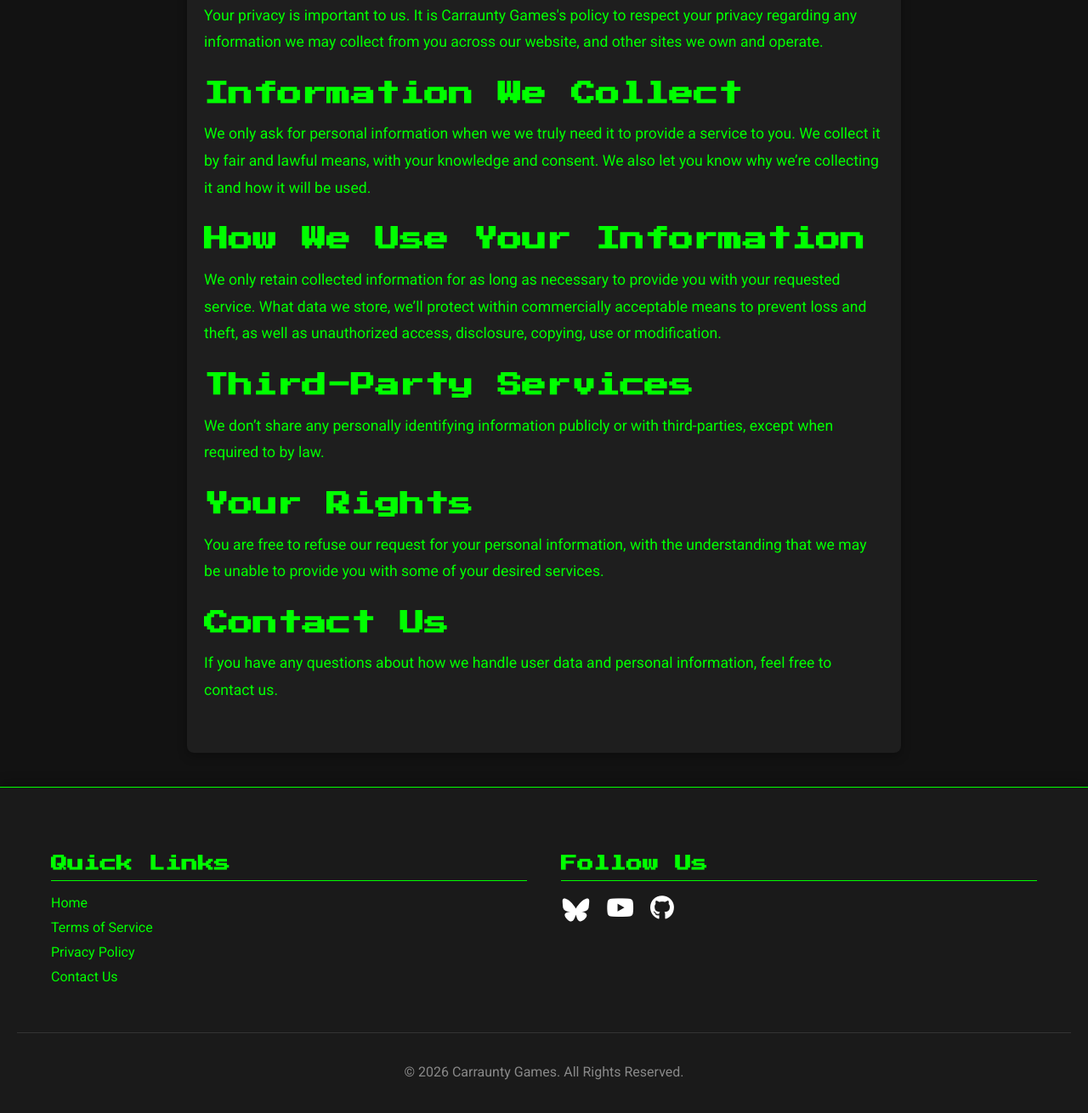
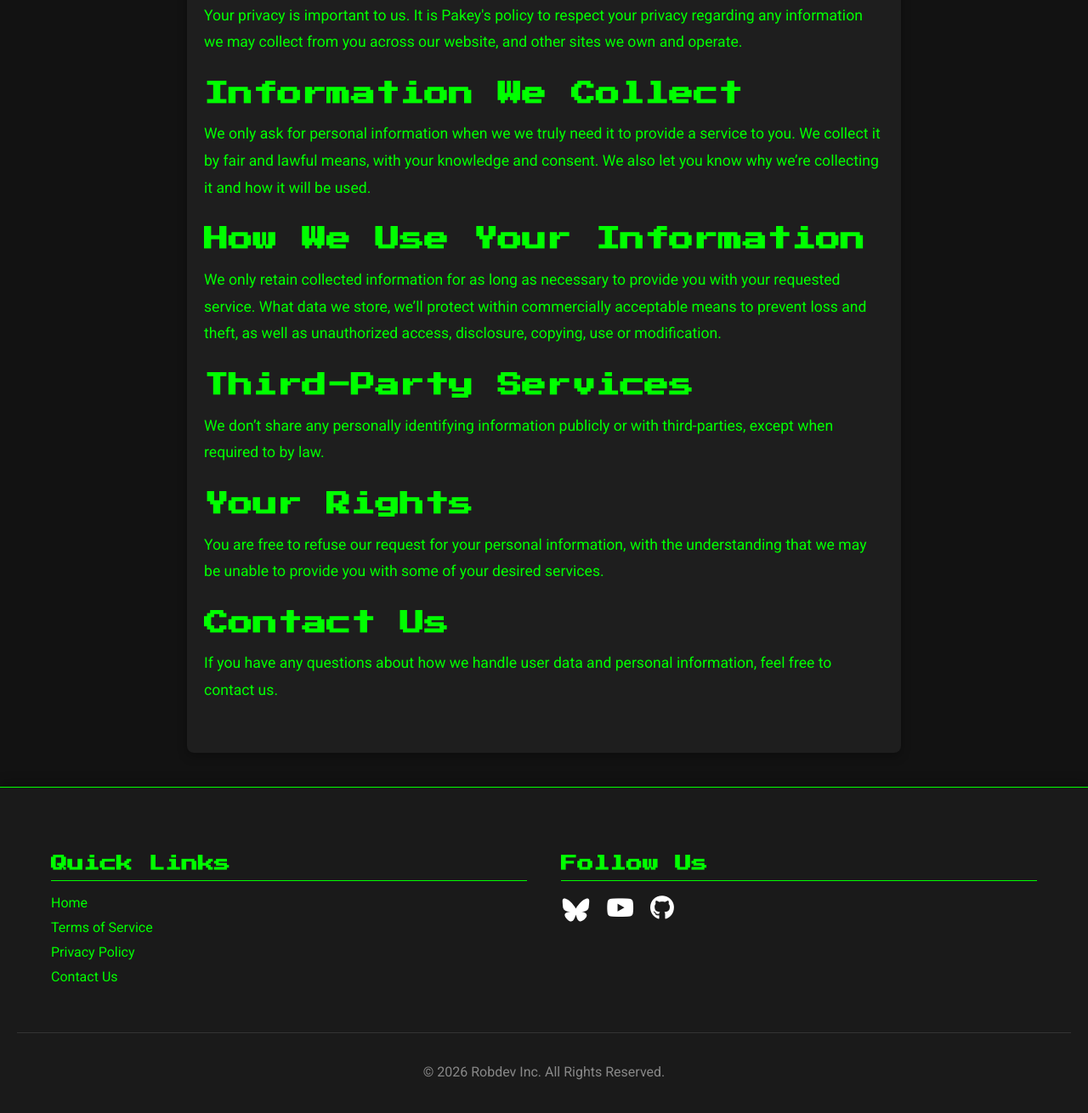
Before and after one commit to pakeyapp/pakeyapp.github.io, a website: page privacypolicy.html in a window 1280 px wide. Shown: the part 318-1628 px from the top of the page at 85% size. Drawn offline with Linux system fonts and the light colour scheme.

Commit message:
Changed too

```diff
--- a/privacypolicy.html
+++ b/privacypolicy.html
@@ -3,8 +3,8 @@
 <head>
     <meta charset="UTF-8">
     <meta name="viewport" content="width=device-width, initial-scale=1.0">
-    <title>Privacy Policy - Carraunty Games</title>
-    <link rel="icon" href="images/logo.png" type="image/png">
+    <title>Privacy Policy - Pakey</title>
+    <link rel="icon" href="images/pakeylogo.png" type="image/png">
     <link rel="stylesheet" href="style.css">
     <link href="https://fonts.googleapis.com/css2?family=Press+Start+2P&family=Roboto:wght@400;700&display=swap" rel="stylesheet">
     <link rel="stylesheet" href="https://cdnjs.cloudflare.com/ajax/libs/font-awesome/6.0.0-beta3/css/all.min.css">
@@ -17,7 +17,7 @@
     <main>
         <div class="content-section">
             <h2>Privacy Policy</h2>
-            <p>Your privacy is important to us. It is Carraunty Games's policy to respect your privacy regarding any information we may collect from you across our website, and other sites we own and operate.</p>
+            <p>Your privacy is important to us. It is Pakey's policy to respect your privacy regarding any information we may collect from you across our website, and other sites we own and operate.</p>
 
             <h3>Information We Collect</h3>
             <p>We only ask for personal information when we we truly need it to provide a service to you. We collect it by fair and lawful means, with your knowledge and consent. We also let you know why we’re collecting it and how it will be used.</p>
@@ -57,7 +57,7 @@
             </div>
         </div>
         <div class="footer-bottom">
-            <p>&copy; 2026 Carraunty Games. All Rights Reserved.</p>
+            <p>&copy; 2026 Robdev Inc. All Rights Reserved.</p>
         </div>
     </footer>
 </body>
```
